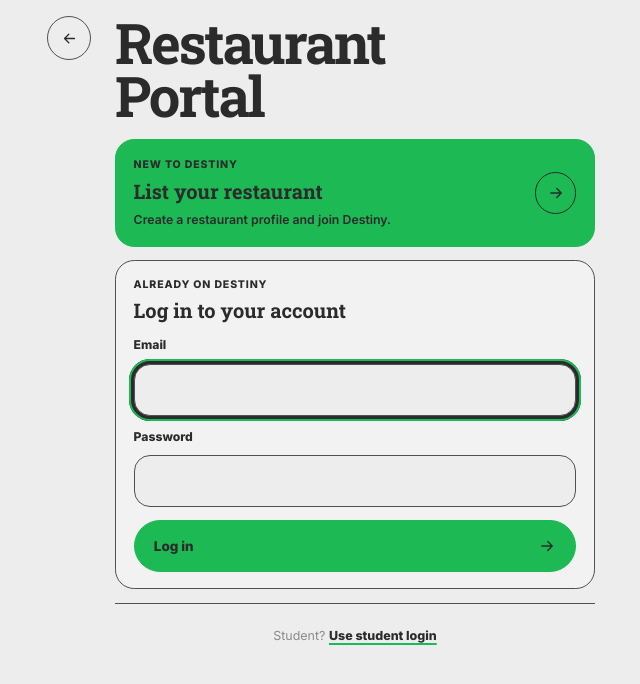
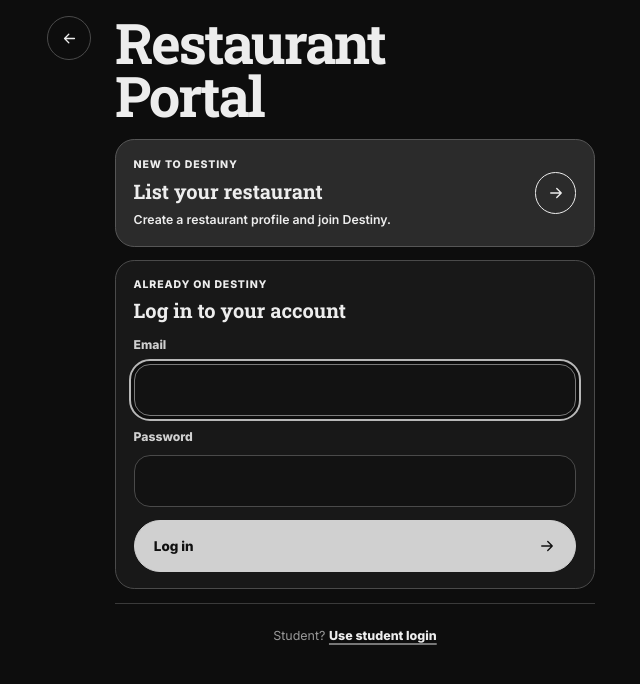
Before and after one commit to sumeet2210/destiny-c, a Next.js app: page /owner/login in a window 1280 px wide. Shown: the top 684 px of the page, without its empty margins (319-959 px from the left). Built offline with nearby package versions, Linux system fonts and the light colour scheme.

Commit message:
style: use monochrome restaurant portal theme

```diff
--- a/components/features/auth-shell.module.css
+++ b/components/features/auth-shell.module.css
@@ -167,7 +167,28 @@
 }
 
 .portalPage {
+  --color-canvas: #0d0d0d;
+  --color-surface-muted: #181818;
+  --color-surface-raised: #242424;
+  --color-border-hairline: #4a4a4a;
+  --color-paper: #ededed;
+  --color-text-muted: #999999;
+  --color-accent-primary: #d0d0d0;
+  --color-ink-on-primary: #101010;
   overflow-y: auto;
+  background: #0d0d0d;
+  color: #ededed;
+  color-scheme: dark;
+}
+
+.portalPage ::selection {
+  background: #b8b8b8;
+  color: #101010;
+}
+
+.portalPage :where(a, button, input):focus-visible {
+  outline-color: #b8b8b8;
+  box-shadow: 0 0 0 5px #0d0d0d;
 }
 
 .portalPage .portalFrame {
@@ -175,6 +196,7 @@
   min-height: 100svh;
   grid-template-columns: none;
   grid-template-rows: none;
+  background: #0d0d0d;
 }
 
 .portalPage .portalFormPanel {
@@ -200,8 +222,15 @@
   min-height: 2.75rem;
   justify-content: center;
   padding: 0;
-  border: 1px solid #505050;
+  border: 1px solid #4a4a4a;
   border-radius: 999px;
+  color: #ededed;
+}
+
+.portalPage .portalPanelTop .backLink:hover {
+  border-color: #7a7a7a;
+  background: #242424;
+  color: #ffffff;
 }
 
 .portalPage .portalFormWrap {
@@ -211,6 +240,7 @@
 }
 
 .portalPage .heading h1 {
+  color: #ededed;
   font-size: clamp(2.35rem, 5vw, 3.5rem);
 }
 
@@ -342,10 +372,25 @@
 .portalPage .ownerJoinCard {
   min-height: 6.75rem;
   padding: 1rem 1.1rem;
+  border-color: #565656;
+  background: #2b2b2b;
+  color: #ededed;
+}
+
+.portalPage .ownerJoinCard:hover {
+  border-color: #8a8a8a;
+  background: #3a3a3a;
+  color: #ffffff;
 }
 
 .portalPage .ownerLoginBox {
   padding: 1rem 1.1rem;
+  border-color: #4a4a4a;
+  background: #181818;
+}
+
+.portalPage .ownerLoginHeading h2 {
+  color: #ededed;
 }
 
 .portalPage .ownerLoginBox .form {
@@ -356,6 +401,45 @@
 .portalPage .footer {
   margin-top: 0.85rem;
   padding-top: 0.65rem;
+  border-color: #3a3a3a;
+  color: #999999;
+}
+
+.portalPage .footer a {
+  color: #ededed;
+  text-decoration-color: #777777;
+}
+
+.portalPage .footer a:hover {
+  color: #b8b8b8;
+}
+
+.portalPage .ownerLoginBox .label {
+  color: #d0d0d0;
+}
+
+.portalPage .ownerLoginBox .field {
+  border-color: #4a4a4a;
+  background: #121212;
+  color: #ededed;
+  caret-color: #b8b8b8;
+}
+
+.portalPage .ownerLoginBox .field:hover,
+.portalPage .ownerLoginBox .field:focus {
+  border-color: #7a7a7a;
+}
+
+.portalPage .ownerLoginBox .primaryButton {
+  border-color: #d0d0d0;
+  background: #d0d0d0;
+  color: #101010;
+}
+
+.portalPage .ownerLoginBox .primaryButton:hover:not(:disabled) {
+  border-color: #6a6a6a;
+  background: #4a4a4a;
+  color: #ffffff;
 }
 
 .fieldGroup {
```
